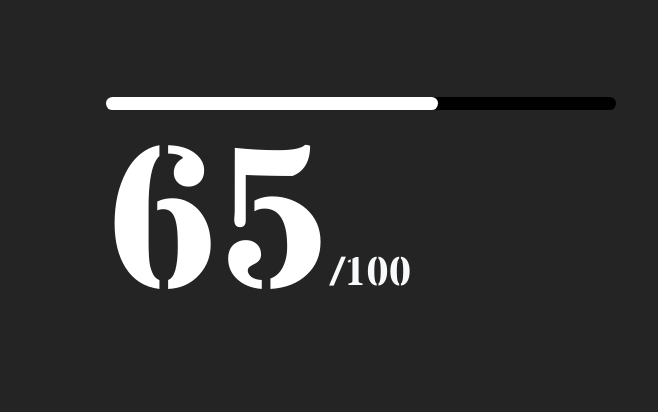
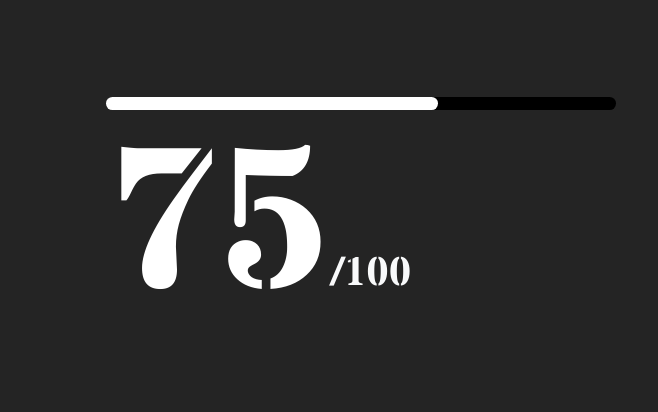
Before and after one commit to rooney2074/portfolio, a plain HTML site: page java.html in a window 1280 px wide. Shown: the part 159-571 px from the top of the page, 0-658 px from the left. Drawn offline with nearby package versions, Linux system fonts and the light colour scheme; a web font is replaced by a local one.

Commit message:
changed java.html

```diff
--- a/java.html
+++ b/java.html
@@ -63,7 +63,7 @@
         function updated(){
             var count= document.getElementById("counter");
             count.innerHTML=++upto;
-            if(upto===65)
+            if(upto===75)
             {
                 clearInterval(counts);
             }
```
